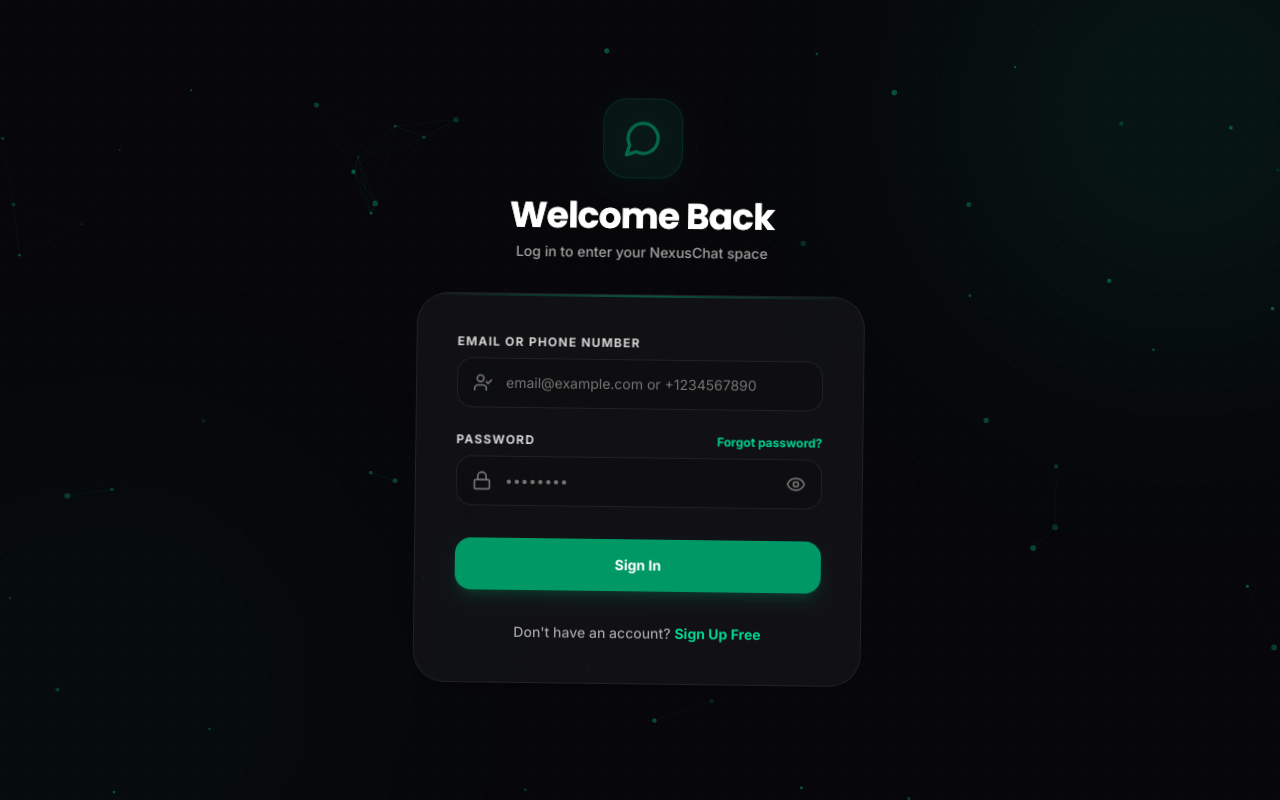
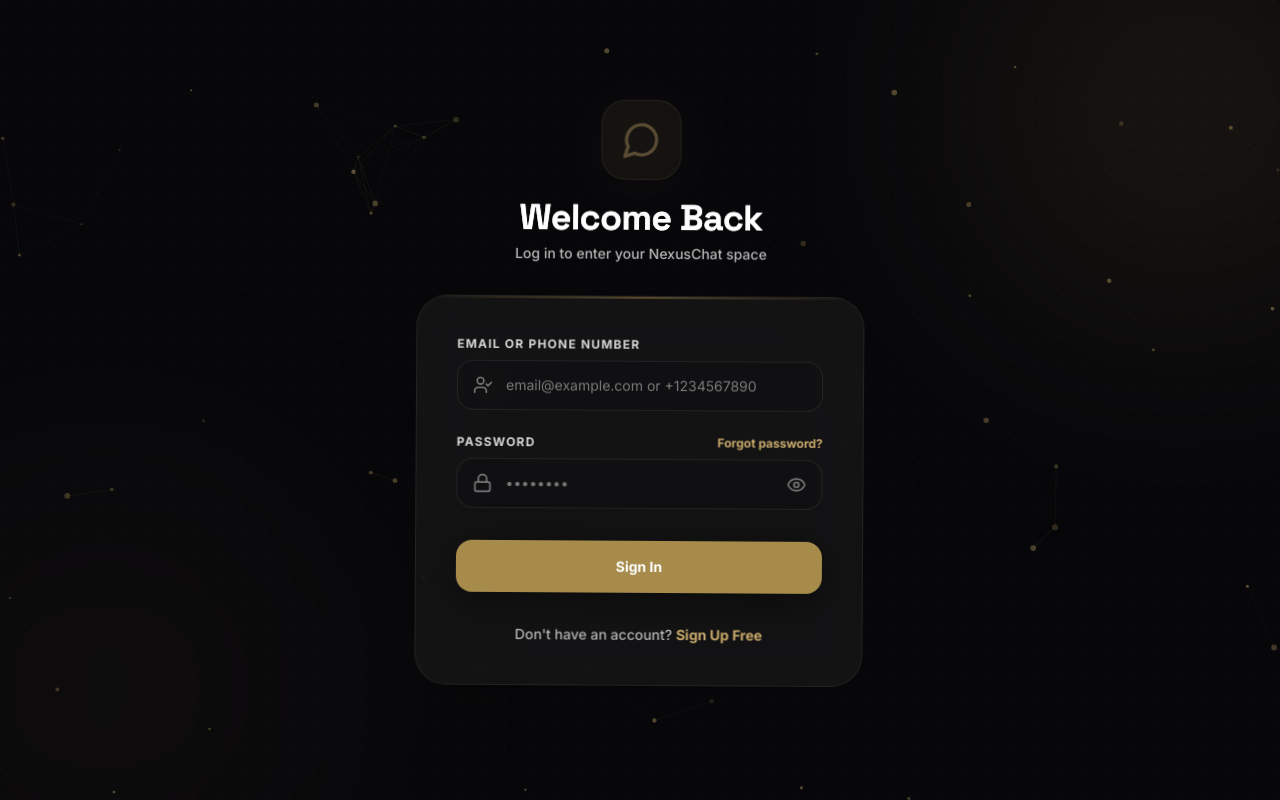
Before and after one commit to Harshitcodes01/NexusChat, a React (Vite) app in the folder client/: page /login in a window 1280 px wide. Built offline with nearby package versions, Linux system fonts and the light colour scheme; no server answers.

Commit message:
Updated UI

```diff
--- a/client/index.html
+++ b/client/index.html
@@ -4,7 +4,7 @@
     <meta charset="UTF-8" />
     <link rel="icon" type="image/svg+xml" href="/favicon.svg" />
     <meta name="viewport" content="width=device-width, initial-scale=1.0" />
-    <title>client</title>
+    <title>NexusChat — Premium Workspace</title>
   </head>
   <body>
     <div id="root"></div>
--- a/client/src/components/ParticleNetwork.tsx
+++ b/client/src/components/ParticleNetwork.tsx
@@ -90,7 +90,7 @@
         if (!ctx) return;
         ctx.beginPath();
         ctx.arc(this.x, this.y, this.radius, 0, Math.PI * 2);
-        ctx.fillStyle = `rgba(16, 185, 129, ${this.baseAlpha})`;
+        ctx.fillStyle = `rgba(200, 169, 106, ${this.baseAlpha})`;
         ctx.fill();
       }
     }
@@ -120,7 +120,7 @@
             ctx.beginPath();
             ctx.moveTo(p1.x, p1.y);
             ctx.lineTo(p2.x, p2.y);
-            ctx.strokeStyle = `rgba(16, 185, 129, ${alpha})`;
+            ctx.strokeStyle = `rgba(200, 169, 106, ${alpha})`;
             ctx.lineWidth = 0.8;
             ctx.stroke();
           }
--- a/client/src/index.css
+++ b/client/src/index.css
@@ -1,20 +1,150 @@
-@import url('https://fonts.googleapis.com/css2?family=Inter:wght@300;400;500;600;700&family=Poppins:wght@400;500;600;700&display=swap');
+@import url('https://fonts.googleapis.com/css2?family=Inter:wght@300;400;500;600;700&family=Space+Grotesk:wght@400;500;600;700&display=swap');
 @import "tailwindcss";
 
 @custom-variant dark (&:where(.dark, .dark *));
 @custom-variant light (&:where(.light, .light *));
 
 :root {
-  font-family: 'Inter', system-ui, -apple-system, BlinkMacSystemFont, 'Segoe UI', Roboto, Oxygen, Ubuntu, Cantarell, 'Open Sans', 'Helvetica Neue', sans-serif;
+  /* Background Layers */
+  --bg-primary: #0F0F10;
+  --bg-secondary: #171717;
+  --bg-tertiary: #202020;
+  /* Surface */
+  --surface: #262626;
+  --surface-elevated: #2F2F2F;
+  --surface-hover: #333333;
+  /* Text & Contrast */
+  --text-primary: #FFFFFF;
+  --text-secondary: #E5E5E5;
+  --text-muted: #B5B5B5;
+  --text-faint: #777777;
+  /* Accent Colors (Champagne Gold & Soft Beige) */
+  --accent: #C8A96A;
+  --accent-bright: #D4AF37;
+  --accent-dim: #A68B4B;
+  --beige: #E7DCC8;
+  /* Borders */
+  --border: rgba(255,255,255,.08);
+  --border-strong: rgba(255,255,255,.14);
+  --border-accent: rgba(200,169,106,.3);
+  /* Feedback Colors */
+  --success: #4ADE80;
+  --error: #F87171;
+  --warning: #FBBF24;
+  --info: #93C5FD;
+  /* Radii & Corners */
+  --radius-sm: 10px;
+  --radius-md: 16px;
+  --radius-lg: 22px;
+  --radius-xl: 28px;
+  --radius-full: 9999px;
+  /* Premium Box Shadows & Glowing effects */
+  --shadow-sm: 0 2px 8px rgba(0,0,0,.25);
+  --shadow-md: 0 4px 20px rgba(0,0,0,.35);
+  --shadow-lg: 0 8px 40px rgba(0,0,0,.5);
+  --shadow-glow: 0 0 30px rgba(200,169,106,.12);
+  /* Transitions */
+  --ease-smooth: cubic-bezier(.4, 0, .2, 1);
+  --ease-spring: cubic-bezier(.34, 1.56, .64, 1);
+  --duration-fast: 150ms;
+  --duration-normal: 250ms;
+  --duration-slow: 400ms;
+  /* Typography */
+  --font-heading: 'Space Grotesk', system-ui, sans-serif;
+  --font-body: 'Inter', system-ui, sans-serif;
 }
 
-h1,
-h2,
-h3,
-h4,
-h5,
-h6 {
-  font-family: 'Poppins', 'Inter', sans-serif;
+@theme {
+  /* Mapping Theme Variables for Tailwind CSS v4 compatibility */
+  --color-bg-primary: var(--bg-primary);
+  --color-bg-secondary: var(--bg-secondary);
+  --color-bg-tertiary: var(--bg-tertiary);
+
+  --color-surface-custom: var(--surface);
+  --color-surface-elevated: var(--surface-elevated);
+  --color-surface-hover-custom: var(--surface-hover);
+
+  --color-accent: var(--accent);
+  --color-accent-bright: var(--accent-bright);
+  --color-accent-dim: var(--accent-dim);
+  --color-beige: var(--beige);
+
+  --color-border-custom: var(--border);
+  --color-border-strong: var(--border-strong);
+  --color-border-accent: var(--border-accent);
+
+  /* Map standard colors to match our champagne/dark palette globally */
+  --color-emerald-50: #FAF8F2;
+  --color-emerald-100: #F3ECE0;
+  --color-emerald-200: #E7DCC8; /* Beige */
+  --color-emerald-300: #D8C5A0;
+  --color-emerald-400: #C8A96A; /* Champagne Gold */
+  --color-emerald-500: #B79450;
+  --color-emerald-600: #A68B4B; /* Accent Dim */
+  --color-emerald-700: #88703E;
+  --color-emerald-800: #6A562F;
+  --color-emerald-900: #4B3D21;
+  --color-emerald-950: #2D2413;
+
+  --color-zinc-50: #F6F6F6;
+  --color-zinc-100: #E5E5E5;
+  --color-zinc-200: #D4D4D4;
+  --color-zinc-300: #A3A3A3;
+  --color-zinc-400: #777777;
+  --color-zinc-500: #525252;
+  --color-zinc-700: #333333;
+  --color-zinc-800: #202020;
+  --color-zinc-850: rgba(255, 255, 255, 0.08);
+  --color-zinc-900: #171717;
+  --color-zinc-950: #0F0F10;
+
+  --color-slate-50: #F6F6F6;
+  --color-slate-100: #E5E5E5;
+  --color-slate-200: #D4D4D4;
+  --color-slate-300: #A3A3A3;
+  --color-slate-400: #777777;
+  --color-slate-500: #525252;
+  --color-slate-700: #333333;
+  --color-slate-800: #202020;
+  --color-slate-900: #171717;
+  --color-slate-950: #0F0F10;
+
+  --color-neutral-100: #FFFFFF;
+  --color-neutral-200: #E5E5E5;
+  --color-neutral-400: #B5B5B5;
+  --color-neutral-500: #777777;
+
+  --font-heading: var(--font-heading);
+  --font-body: var(--font-body);
+
+  --radius-sm: var(--radius-sm);
+  --radius-md: var(--radius-md);
+  --radius-lg: var(--radius-lg);
+  --radius-xl: var(--radius-xl);
+  --radius-full: var(--radius-full);
+
+  --shadow-sm: var(--shadow-sm);
+  --shadow-md: var(--shadow-md);
+  --shadow-lg: var(--shadow-lg);
+  --shadow-glow: var(--shadow-glow);
+}
+
+/* Base Body and Heading Setup */
+body {
+  font-family: var(--font-body);
+  background-color: var(--bg-primary);
+  color: var(--text-secondary);
+  line-height: 1.6;
+  margin: 0;
+  padding: 0;
+  overflow-x: hidden;
+  transition: background-color var(--duration-normal) var(--ease-smooth), color var(--duration-normal) var(--ease-smooth);
+}
+
+h1, h2, h3, h4, h5, h6 {
+  font-family: var(--font-heading);
+  color: var(--text-primary);
+  letter-spacing: -0.02em;
 }
 
 /* Custom Scrollbar styles */
@@ -28,83 +158,70 @@
 }
 
 ::-webkit-scrollbar-thumb {
-  background: rgba(156, 163, 175, 0.3);
+  background: rgba(200, 169, 106, 0.15);
   border-radius: 9999px;
 }
 
 ::-webkit-scrollbar-thumb:hover {
-  background: rgba(156, 163, 175, 0.5);
-}
-
-/* Base styles for premium UI feel */
-body {
-  margin: 0;
-  padding: 0;
-  overflow-x: hidden;
-  transition: background-color 0.3s ease, color 0.3s ease;
-}
-
-/* Soft transitions */
-.transition-theme {
-  transition: background-color 0.3s cubic-bezier(0.4, 0, 0.2, 1),
-    border-color 0.3s cubic-bezier(0.4, 0, 0.2, 1),
-    color 0.3s cubic-bezier(0.4, 0, 0.2, 1),
-    fill 0.3s cubic-bezier(0.4, 0, 0.2, 1),
-    stroke 0.3s cubic-bezier(0.4, 0, 0.2, 1);
+  background: rgba(200, 169, 106, 0.35);
 }
 
 /* Custom premium class utility systems */
 .glass-panel {
-  background: rgba(24, 24, 27, 0.35);
+  background: rgba(15, 15, 16, 0.65);
   backdrop-filter: blur(16px) saturate(180%);
   -webkit-backdrop-filter: blur(16px) saturate(180%);
-  border: 1px solid rgba(255, 255, 255, 0.05);
+  border: 1px solid rgba(200, 169, 106, 0.08);
 }
 
 .glass-card {
-  background: rgba(24, 24, 27, 0.55);
+  background: rgba(23, 23, 23, 0.75);
   backdrop-filter: blur(20px) saturate(180%);
-  border: 1px solid rgba(255, 255, 255, 0.07);
+  -webkit-backdrop-filter: blur(20px) saturate(180%);
+  border: 1px solid rgba(200, 169, 106, 0.1);
 }
 
 .glass-input {
-  background: rgba(9, 9, 11, 0.35);
-  border: 1px solid rgba(63, 63, 70, 0.4);
-  transition: all 0.25s cubic-bezier(0.4, 0, 0.2, 1);
+  background: rgba(15, 15, 16, 0.45);
+  border: 1px solid rgba(255, 255, 255, 0.08);
+  transition: all var(--duration-fast) var(--ease-smooth);
 }
 
 .glass-input:focus {
-  border-color: rgba(16, 185, 129, 0.55);
-  box-shadow: 0 0 12px rgba(16, 185, 129, 0.12);
-  background: rgba(9, 9, 11, 0.55);
+  border-color: var(--accent);
+  box-shadow: var(--shadow-glow);
+  background: rgba(15, 15, 16, 0.7);
   outline: none;
+}
+
+/* Soft transitions utility */
+.transition-theme {
+  transition: background-color var(--duration-normal) var(--ease-smooth),
+    border-color var(--duration-normal) var(--ease-smooth),
+    color var(--duration-normal) var(--ease-smooth),
+    box-shadow var(--duration-normal) var(--ease-smooth);
 }
 
 @keyframes float-slower {
   0% {
     transform: translateY(0px) rotate(0deg);
   }
-
   50% {
-    transform: translateY(-12px) rotate(1deg);
+    transform: translateY(-10px) rotate(0.5deg);
   }
-
   100% {
     transform: translateY(0px) rotate(0deg);
   }
 }
 
 @keyframes pulse-glow {
-
-  0%,
-  100% {
-    opacity: 0.45;
-    filter: drop-shadow(0 0 8px rgba(16, 185, 129, 0.15));
+  0%, 100% {
+    opacity: 0.4;
+    filter: drop-shadow(0 0 10px rgba(200, 169, 106, 0.12));
   }
-
   50% {
     opacity: 0.75;
-    filter: drop-shadow(0 0 20px rgba(16, 185, 129, 0.35));
+    filter: drop-shadow(0 0 24px rgba(200, 169, 106, 0.28));
   }
 }
 
@@ -113,5 +230,193 @@
 }
 
 .animate-glow {
-  animation: pulse-glow 5s ease-in-out infinite;
+  animation: pulse-glow 6s ease-in-out infinite;
 }
+
+/* ── Layout Grid ── */
+.chat-app {
+  display: grid;
+  grid-template-columns: 80px 340px 1fr;
+  height: 100vh;
+  background-color: var(--bg-primary);
+}
+
+/* ── Left Sidebar navigation ── */
+.chat-sidebar {
+  background-color: var(--bg-secondary);
+  border-right: 1px solid var(--border);
+  display: flex;
+  flex-direction: column;
+  align-items: center;
+  padding: 24px 0;
+  gap: 32px;
+}
+
+.chat-sidebar__logo {
+  color: var(--accent);
+  filter: drop-shadow(0 0 8px rgba(200, 169, 106, 0.3));
+}
+
+.chat-sidebar__link {
+  color: var(--text-muted);
+  padding: 12px;
+  border-radius: var(--radius-md);
+  transition: all var(--duration-fast) var(--ease-smooth);
+}
+
+.chat-sidebar__link:hover,
+.chat-sidebar__link--active {
+  color: var(--accent);
+  background-color: rgba(200, 169, 106, 0.08);
+}
+
+/* ── Conversations list (Middle Column) ── */
+.convo-panel {
+  background-color: var(--bg-secondary);
+  border-right: 1px solid var(--border);
+  display: flex;
+  flex-direction: column;
+  padding: 24px;
+  gap: 20px;
+}
+
+.convo-list {
+  display: flex;
+  flex-direction: column;
+  gap: 12px;
+  overflow-y: auto;
+}
+
+.convo-item {
+  display: flex;
+  align-items: center;
+  gap: 12px;
+  padding: 16px;
+  border-radius: var(--radius-md);
+  border: 1px solid transparent;
+  cursor: pointer;
+  transition: all var(--duration-fast);
+}
+
+.convo-item:hover {
+  background-color: var(--surface);
+}
+
+.convo-item--active {
+  background-color: var(--surface-elevated);
+  border-color: var(--border-accent);
+  box-shadow: var(--shadow-sm);
+}
+
+.convo-item__title {
+  font-weight: 600;
+  color: var(--text-primary);
+}
+
+.convo-item__subtitle {
+  font-size: 13px;
+  color: var(--text-muted);
+}
+
+/* ── Active Conversation (Main Column) ── */
+.chat-window {
+  display: flex;
+  flex-direction: column;
+  height: 100%;
+}
+
+.chat-header {
+  padding: 20px 32px;
+  border-bottom: 1px solid var(--border);
+  background-color: var(--bg-secondary);
+  display: flex;
+  align-items: center;
+  justify-content: space-between;
+}
+
+.chat-messages {
+  flex: 1;
+  padding: 32px;
+  overflow-y: auto;
+  display: flex;
+  flex-direction: column;
+  gap: 16px;
+  background: radial-gradient(circle at top right, rgba(200, 169, 106, 0.03) 0%, transparent 70%);
+}
+
+/* ── Message Bubbles ── */
+.message-bubble {
+  max-width: 60%;
+  padding: 14px 20px;
+  border-radius: var(--radius-md);
+  font-size: 15px;
+  position: relative;
+  box-shadow: var(--shadow-sm);
+}
+
+/* Incoming Message (Left) */
+.message-bubble--incoming {
+  background-color: var(--surface-elevated);
+  border: 1px solid var(--border);
+  color: var(--text-secondary);
+  align-self: flex-start;
+  border-bottom-left-radius: 4px;
+}
+
+/* Outgoing Message (Right) */
+.message-bubble--outgoing {
+  background-color: var(--accent);
+  color: var(--bg-primary);
+  font-weight: 500;
+  align-self: flex-end;
+  border-bottom-right-radius: 4px;
+  box-shadow: 0 4px 15px rgba(200, 169, 106, 0.2);
+}
+
+/* ── Premium Input Composer ── */
+.chat-composer {
+  padding: 24px 32px;
+  border-top: 1px solid var(--border);
+  background-color: var(--bg-secondary);
+}
+
+.chat-composer__box {
+  display: flex;
+  align-items: center;
+  gap: 16px;
+  background-color: var(--bg-primary);
+  border: 1px solid var(--border);
+  border-radius: var(--radius-lg);
+  padding: 8px 16px;
+  transition: all var(--duration-fast);
+}
+
+.chat-composer__box:focus-within {
+  border-color: var(--accent);
+  box-shadow: var(--shadow-glow);
+}
+
+.chat-composer__input {
+  flex: 1;
+  background: transparent;
+  border: none;
+  outline: none;
+  color: var(--text-primary);
+  font-size: 15px;
+  padding: 8px 0;
+}
+
+.chat-composer__input::placeholder {
+  color: var(--text-faint);
+}
+
+.chat-composer__btn {
+  color: var(--accent);
+  cursor: pointer;
+  transition: transform var(--duration-fast);
+}
+
+.chat-composer__btn:hover {
+  transform: scale(1.1);
+  color: var(--accent-bright);
+}
```
